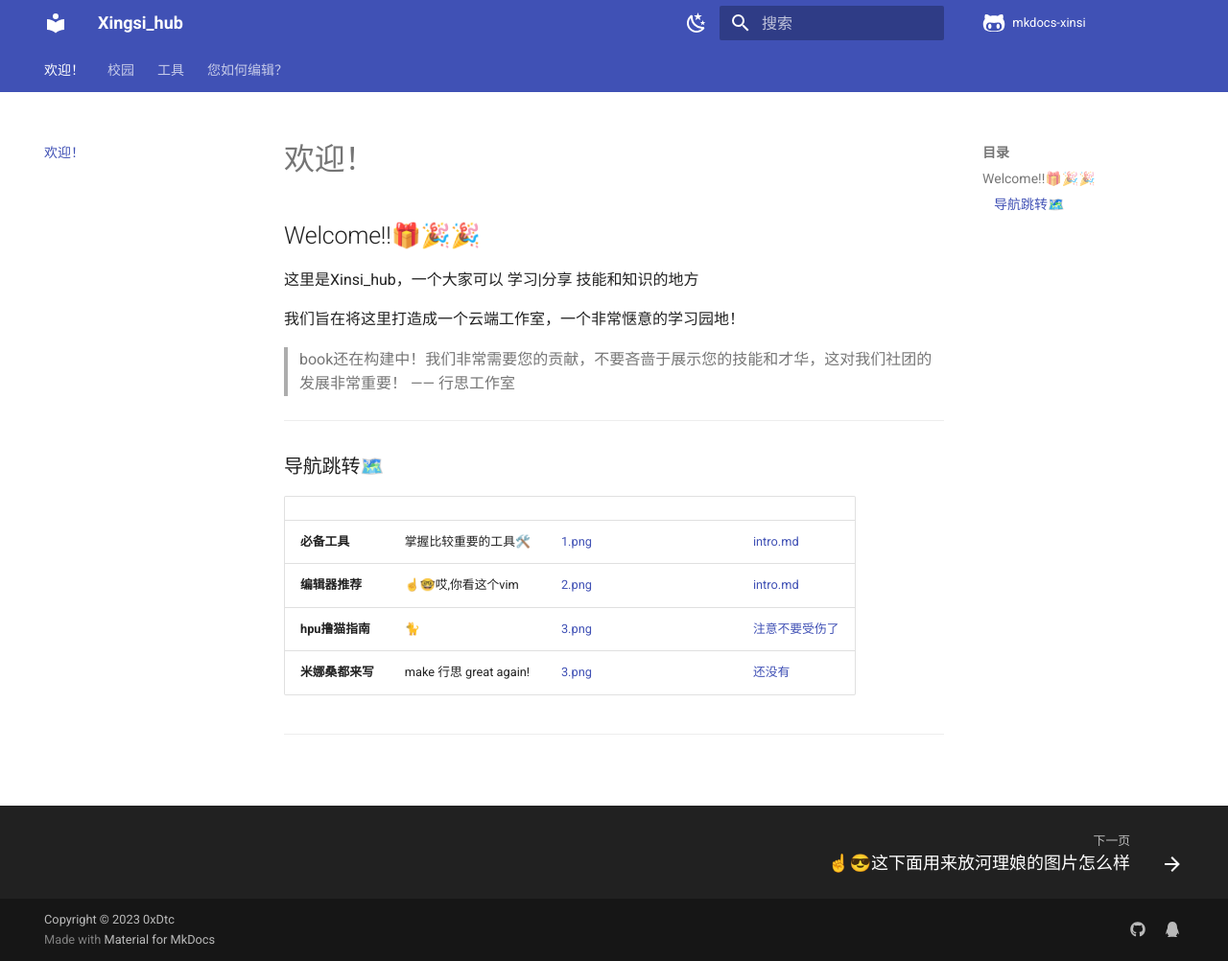
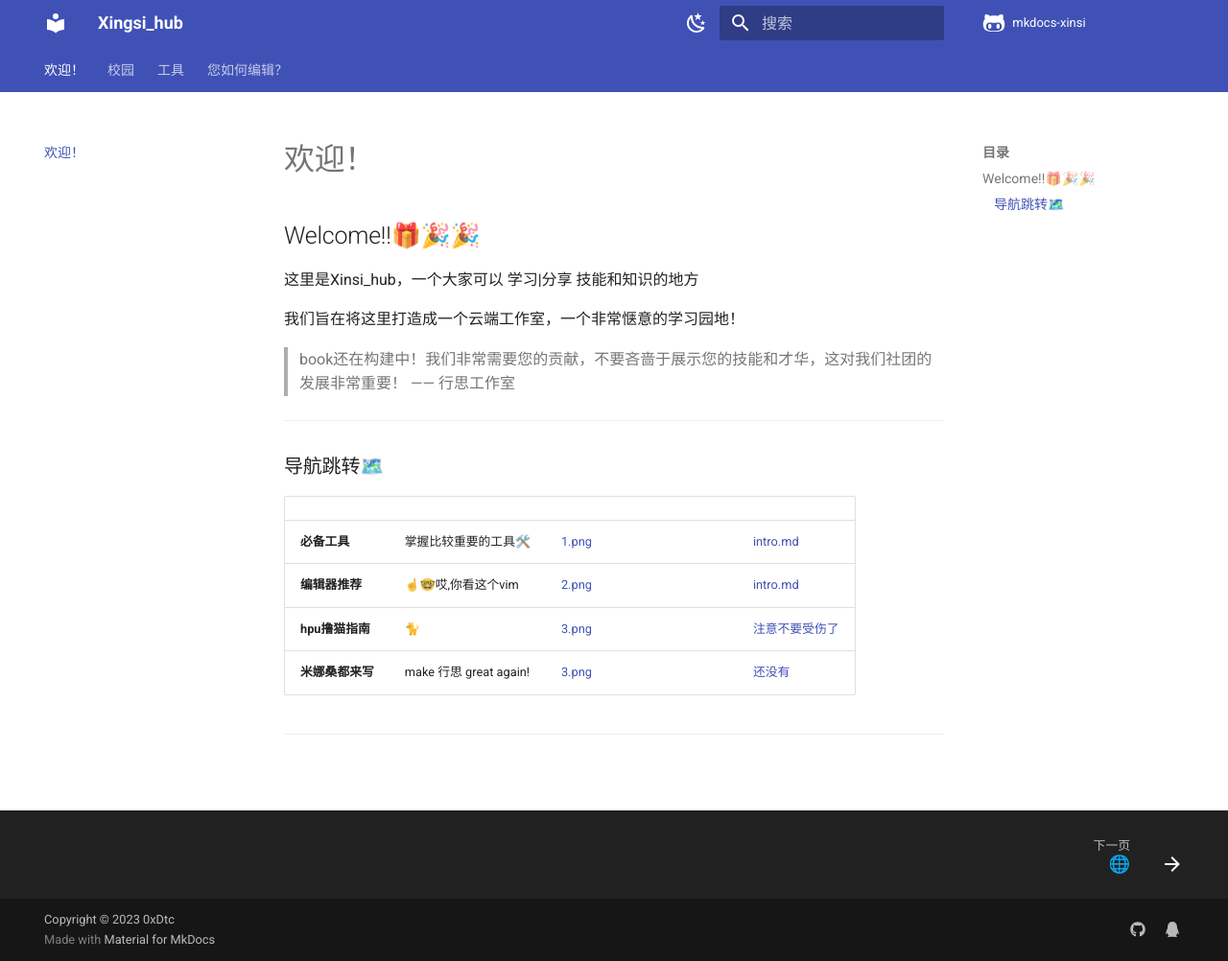
Before and after one commit to disjfjdizmfnkf/mkdocs-xingsi, an MkDocs documentation site: the page built from docs/index.md, in a window 1280 px wide and 1002 px high. Shown: the whole window at 96% size. Built offline with MkDocs 1.6.1 and Material for MkDocs 9.7.7, drawn with Linux system fonts in a browser that asks for light colours; comment, search, counter and statistics services are not loaded.

Commit message:
简单优化

```diff
--- a/mkdocs.yml
+++ b/mkdocs.yml
@@ -54,10 +54,10 @@
 nav:
   - 欢迎！: index.md
   - 校园 :
-    - chapterGuide/campus.md
+    - 🌐: chapterGuide/campus.md
     - hpu撸猫指南: hpu撸猫指南/intro.md
   - 工具:
-    - chapterGuide/tool.md
+    - 🌐: chapterGuide/tool.md
     - 必备工具:
       - 马猴？！: essentialTools/intro.md
     - 编辑器推荐:
```
